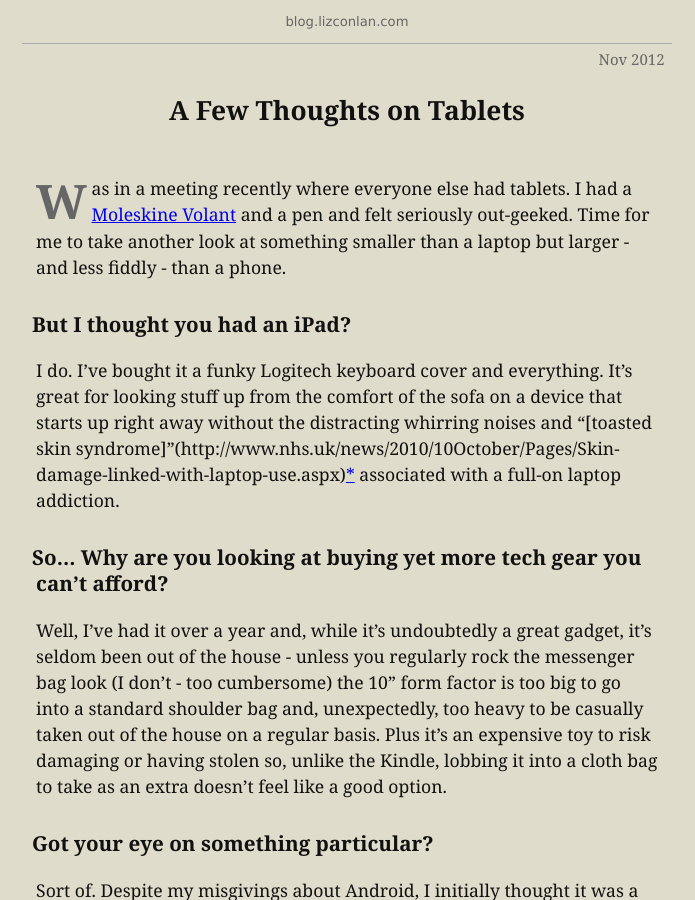
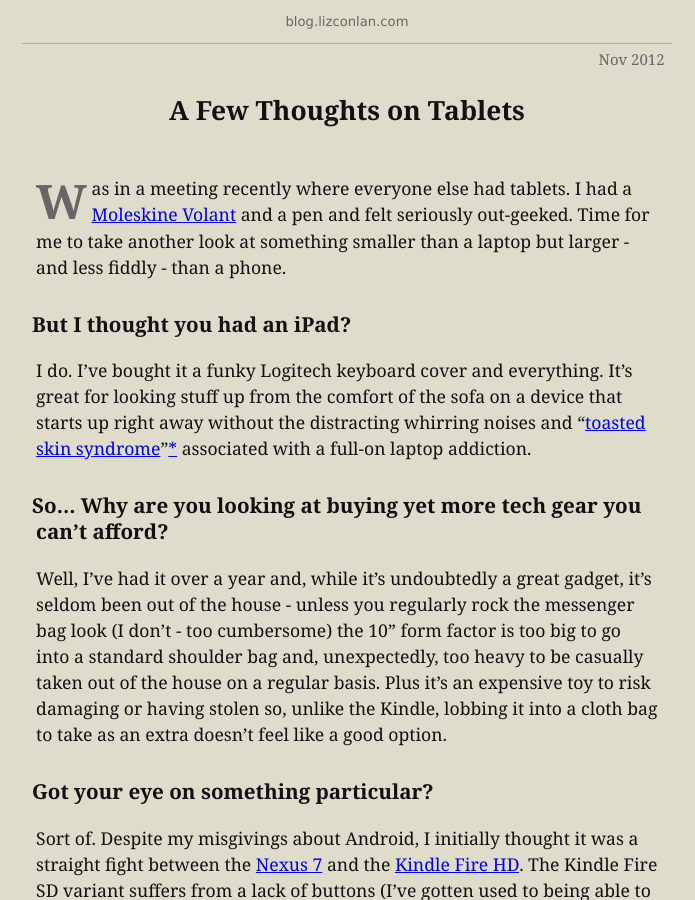
Before and after one commit to lizconlan/lizconlan.github.com, a Jekyll site: the page built from _posts/2012-11-03-a-few-thoughts-on-tablets.md, in a window 1280 px wide and 900 px high. Shown: the whole window, without its empty margins (293-988 px from the left). Built offline with Jekyll 4.4.1, drawn with Linux system fonts in a browser that asks for light colours.

Commit message:
I'll get this link right in a minute

```diff
--- a/_posts/2012-11-03-a-few-thoughts-on-tablets.md
+++ b/_posts/2012-11-03-a-few-thoughts-on-tablets.md
@@ -13,7 +13,7 @@
 
 ### But I thought you had an iPad?
 
-I do. I've bought it a funky Logitech keyboard cover and everything. It's great for looking stuff up from the comfort of the sofa on a device that starts up right away without the distracting whirring noises and "[toasted skin syndrome]"(http://www.nhs.uk/news/2010/10October/Pages/Skin-damage-linked-with-laptop-use.aspx)[*] associated with a full-on laptop addiction.
+I do. I've bought it a funky Logitech keyboard cover and everything. It's great for looking stuff up from the comfort of the sofa on a device that starts up right away without the distracting whirring noises and "[toasted skin syndrome](http://www.nhs.uk/news/2010/10October/Pages/Skin-damage-linked-with-laptop-use.aspx)"[*] associated with a full-on laptop addiction.
 
 ### So… Why are you looking at buying yet more tech gear you can't afford?
 
```
